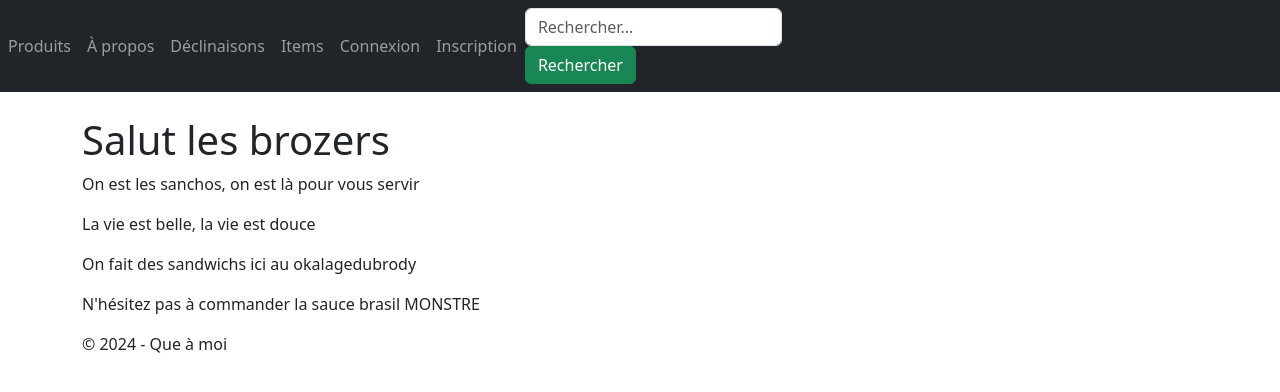
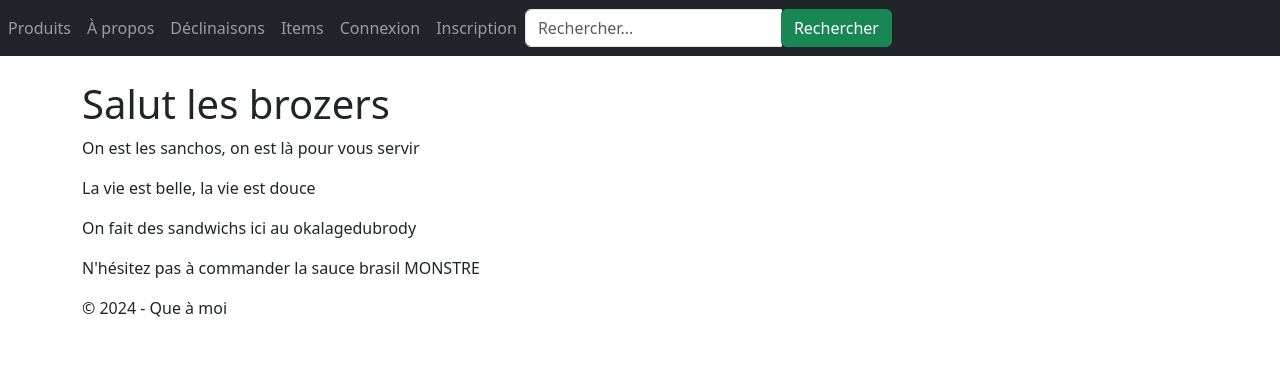
Before and after one commit to Yannis-barache/django, a Django app: page /home in a window 1280 px wide. Shown: the top 392 px of the page. Run offline with Django 5.2, Linux system fonts and the light colour scheme; some libraries are stand-ins or nearby versions.

Commit message:
alignement barre et champ de recherche

```diff
--- a/templates/base.html
+++ b/templates/base.html
@@ -1,6 +1,7 @@
 <!DOCTYPE html>
 {% load static %}
 <html lang="fr">
+
 <head>
     <meta charset="utf-8">
     <title>{% block title %}{% endblock %}</title>
@@ -9,6 +10,7 @@
     <link rel="stylesheet" href="{% static 'node_modules/bootstrap/dist/css/bootstrap.min.css' %}">
     {% endblock %}
 </head>
+
 <body>
     {% block nav %}
     <nav class="navbar navbar-expand-md navbar-dark bg-dark mb-4">
@@ -41,8 +43,13 @@
             </ul>
             <!-- Barre de recherche -->
             <form class="form-inline ml-auto" method="GET" action="{% url 'search' %}">
-                    <input class="form-control mr-sm-2" type="text" name="search" placeholder="Rechercher..." value="{{ request.GET.search }}">
-                    <button class="btn btn-success my-2 my-sm-0" type="submit">Rechercher</button>
+                <div class="input-group">
+                    <input class="form-control" type="text" name="search" placeholder="Rechercher..."
+                        value="{{ request.GET.search }}">
+                    <div class="input-group-append">
+                        <button class="btn btn-success" type="submit">Rechercher</button>
+                    </div>
+                </div>
             </form>
         </div>
     </nav>
@@ -59,4 +66,5 @@
         </div>
     </footer>
 </body>
+
 </html>
```
Lines whose indentation alone changed are shown as unchanged.
